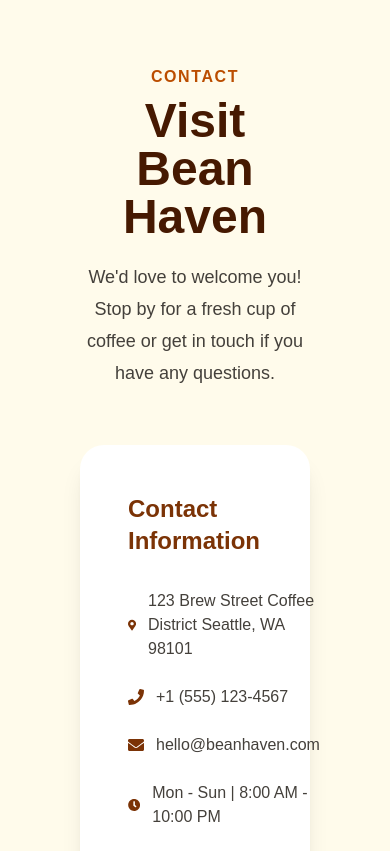
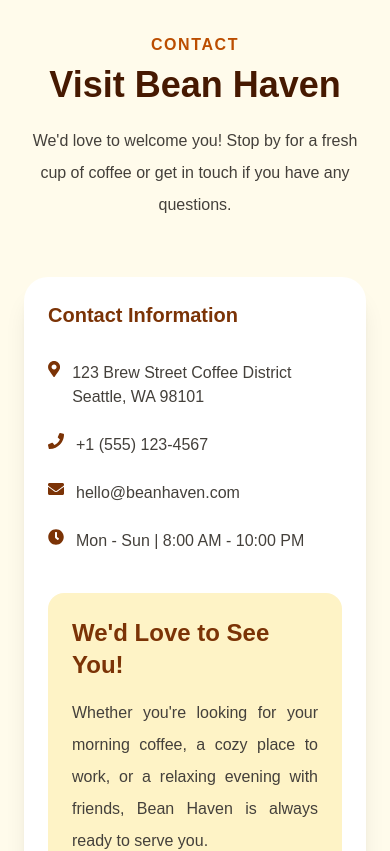
Before and after one commit to sameer890678/bean-haven, a Next.js app: page / in a window 390 px wide. Shown: the part 6160-7011 px from the top of the page. Built offline with nearby package versions, Linux system fonts and the light colour scheme.

Commit message:
optimizing the contact section

```diff
--- a/app/component/Contact.jsx
+++ b/app/component/Contact.jsx
@@ -7,7 +7,7 @@ import {
 
 export default function Contact() {
   return (
-    <section id="contact" className="bg-amber-50 py-24 px-20">
+    <section id="contact" className="bg-amber-50 py-16 lg:py-24 px-6 md:px-12 lg:px-20">
 
       {/* Heading */}
       <div className="text-center mb-14">
@@ -16,11 +16,11 @@ export default function Contact() {
           Contact
         </p>
 
-        <h2 className="text-5xl font-bold text-amber-950 mt-2">
+        <h2 className="text-4xl md:text-5xl font-bold text-amber-950 mt-2">
           Visit Bean Haven
         </h2>
 
-        <p className="mt-5 max-w-3xl mx-auto text-lg leading-8 text-stone-700">
+        <p className="mt-5 max-w-3xl mx-auto text-base md:text-lg leading-8 text-stone-700 px-2">
           We'd love to welcome you! Stop by for a fresh cup of coffee or get in
           touch if you have any questions.
         </p>
@@ -28,14 +28,14 @@ export default function Contact() {
       </div>
 
       {/* Contact Card */}
-      <div className="max-w-5xl mx-auto bg-white rounded-3xl shadow-xl p-12">
+      <div className="max-w-5xl mx-auto bg-white rounded-3xl shadow-xl p-6 md:p-12">
 
-        <div className="grid md:grid-cols-2 gap-12">
+        <div className="grid grid-cols-1 lg:grid-cols-2 gap-10 lg:gap-12">
 
           {/* Left Side */}
           <div>
 
-            <h3 className="text-2xl font-bold text-amber-900 mb-8">
+            <h3 className="text-xl md:text-2xl font-bold text-amber-900 mb-8">
               Contact Information
             </h3>
 
@@ -43,22 +43,22 @@ export default function Contact() {
 
 
 
-              <div className="flex items-center gap-3 text-stone-700">
+              <div className="flex items-start gap-3 text-stone-700">
                 <FaMapMarkerAlt className="text-amber-900" />
                 <p>123 Brew Street Coffee District Seattle, WA 98101</p>
               </div>
 
-              <div className="flex items-center gap-3 text-stone-700">
+              <div className="flex items-start gap-3 text-stone-700">
                 <FaPhone className="text-amber-900" />
                 <p>+1 (555) 123-4567</p>
               </div>
 
-              <div className="flex items-center gap-3 text-stone-700">
+              <div className="flex items-start gap-3 text-stone-700">
                 <FaEnvelope className="text-amber-900" />
                 <p>hello@beanhaven.com</p>
               </div>
 
-              <div className="flex items-center gap-3 text-stone-700">
+              <div className="flex items-start gap-3 text-stone-700">
                 <FaClock className="text-amber-900" />
                 <p>Mon - Sun | 8:00 AM - 10:00 PM</p>
               </div>
@@ -68,9 +68,9 @@ export default function Contact() {
           </div>
 
           {/* Right Side */}
-          <div className="flex flex-col justify-center bg-amber-100 rounded-2xl p-10">
+          <div className="flex flex-col justify-center bg-amber-100 rounded-2xl p-6 md:p-10">
 
-            <h3 className="text-3xl font-bold text-amber-900 mb-4">
+            <h3 className="text-2xl md:text-3xl font-bold text-amber-900 mb-4">
               We'd Love to See You!
             </h3>
 
@@ -83,7 +83,7 @@ export default function Contact() {
             <a
              href="https://www.google.com/maps/place/123+Brew+Street,+Coffee+District,+Seattle,+WA+98101"
              target="_blank"
-             className="px-6 py-3 flex items-center justify-center bg-amber-700 text-white rounded-xl hover:bg-amber-800 transition duration-300 cursor-pointer">
+             className="w-full md:w-fit px-6 py-3 flex items-center justify-center bg-amber-700 text-white rounded-xl hover:bg-amber-800 transition duration-300 cursor-pointer">
               Get Directions
             </a>
 
```
